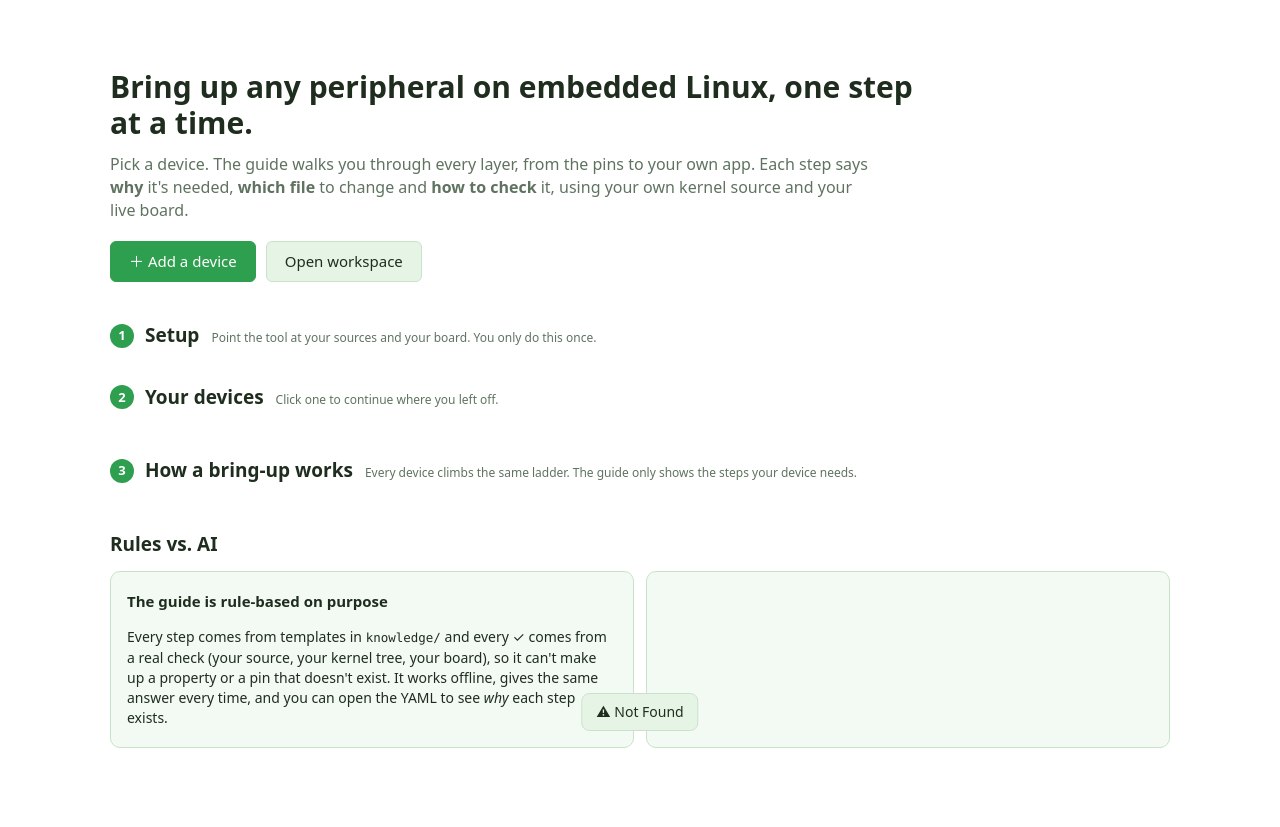
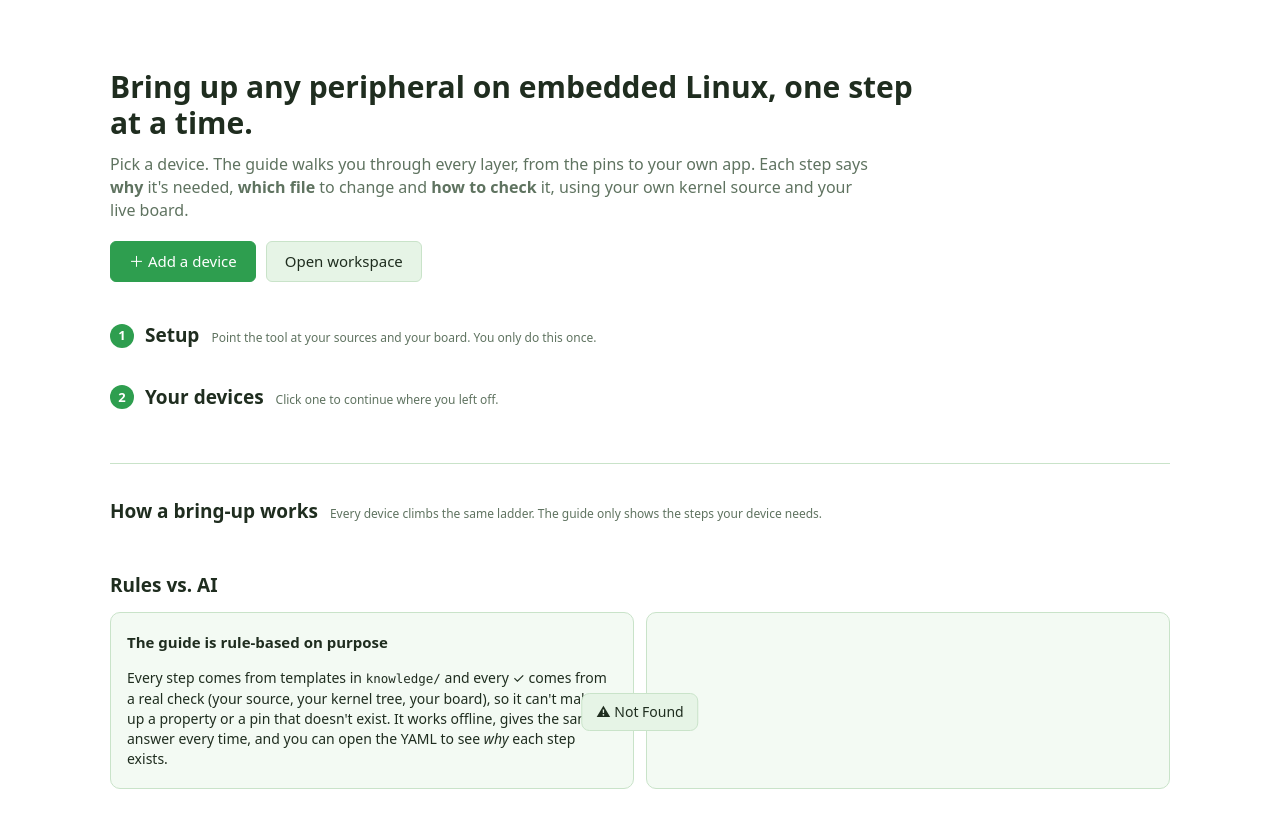
Before and after one commit to D-girl-11t/vivi, a plain HTML site: page web/home.html in a window 1280 px wide. Shown: the part 53-880 px from the top of the page. Drawn offline with Linux system fonts and the light colour scheme; no server answers.

Commit message:
Home page: 'How a bring-up works' is reference, not step 3; divider above it
Co-Authored-By: Claude Opus 5.5 <noreply@anthropic.com>

```diff
--- a/web/home.html
+++ b/web/home.html
@@ -35,8 +35,10 @@
     <div id="devices" class="dev-grid"></div>
   </section>
 
+  <hr class="sec-divider">
+
   <section>
-    <div class="sec-head"><h2><span class="n">3</span> How a bring-up works</h2><span class="muted small">Every device climbs the same ladder. The guide only shows the steps your device needs.</span></div>
+    <div class="sec-head"><h2>How a bring-up works</h2><span class="muted small">Every device climbs the same ladder. The guide only shows the steps your device needs.</span></div>
     <ol id="ladder-strip" class="ladder-strip"></ol>
   </section>
 
--- a/web/style.css
+++ b/web/style.css
@@ -237,3 +237,4 @@ ol.reach { padding-left: 20px; margin: 6px 0; } ol.reach li { margin: 10px 0; }
 .fix-btn { font-size: 11.5px; padding: 1px 8px; margin-left: 6px; border-color: var(--accent); color: var(--accent); }
 .card-problem { color: #8a5a00; background: #fff8e1; border-radius: 6px; padding: 3px 7px; }
 .net-tabs { margin: 10px 0 2px; padding-top: 6px; border-top: 1px dashed var(--line); font-size: 13px; color: var(--accent); }
+.sec-divider { border: none; border-top: 1px solid var(--line); margin: 40px 0 0; }
```
